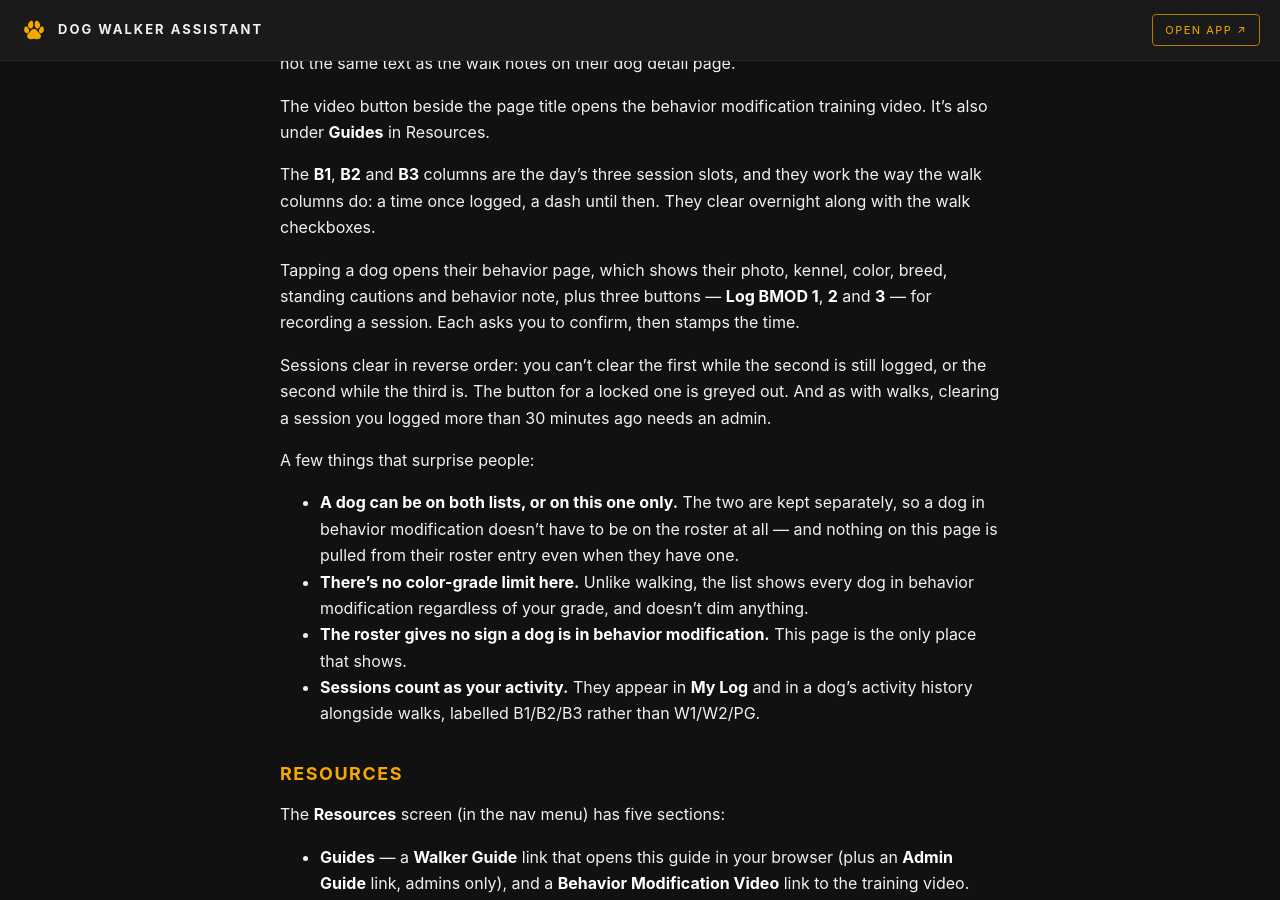
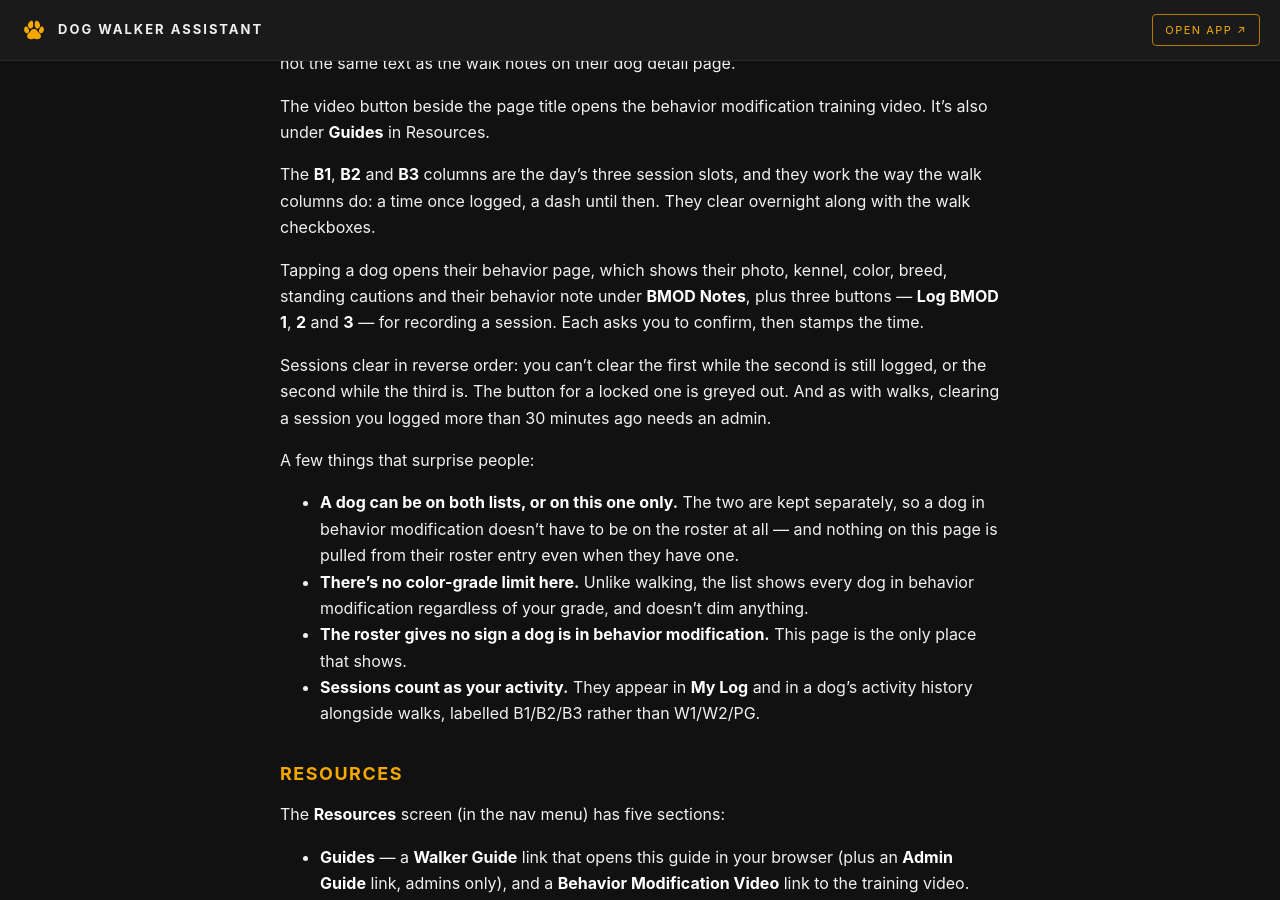
Before and after one commit to kirbsauce/dog-walker-assistant-docs, a Jekyll site: the page built from WALKER.md, in a window 1280 px wide and 900 px high, scrolled down 7637 px. Built offline with Jekyll 4.4.1, drawn with Linux system fonts in a browser that asks for light colours.

Commit message:
Name the BMOD Notes section in the walker guide
The behavior page now heads the dog's behavior note "BMOD Notes", so the guide
uses that name for it.

Co-Authored-By: Claude Opus 5 <noreply@anthropic.com>

```diff
--- a/WALKER.md
+++ b/WALKER.md
@@ -363,7 +363,8 @@ they work the way the walk columns do: a time once logged, a dash until then.
 They clear overnight along with the walk checkboxes.
 
 Tapping a dog opens their behavior page, which shows their photo, kennel,
-color, breed, standing cautions and behavior note, plus three buttons —
+color, breed, standing cautions and their behavior note under **BMOD Notes**,
+plus three buttons —
 **Log BMOD 1**, **2** and **3** — for recording a session. Each asks you to
 confirm, then stamps the time.
 
```
